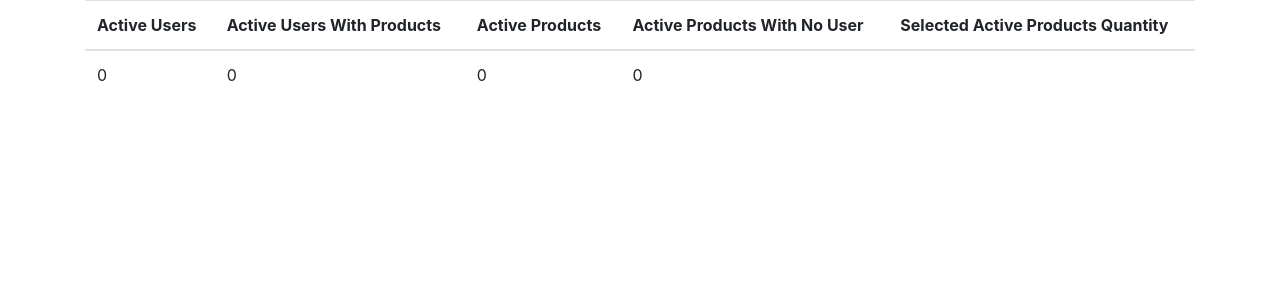
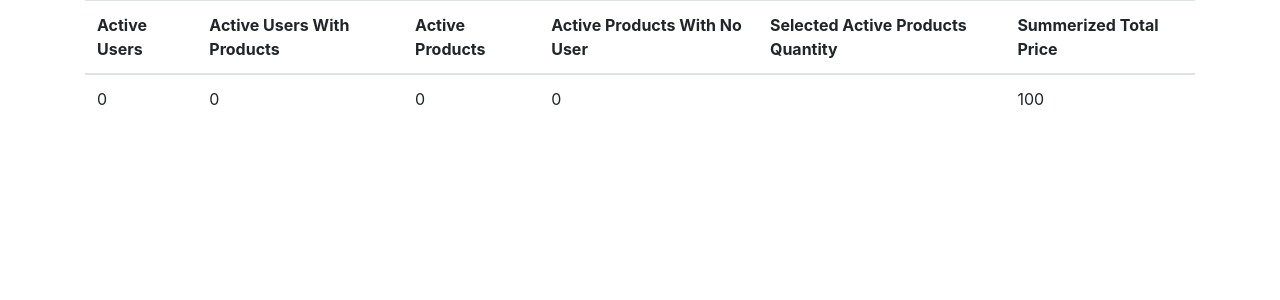
Before and after one commit to rajurayhan/ee-assignment, a CodeIgniter app: page /assignment/index.php/users/index in a window 1280 px wide. Shown: the top 300 px of the page. Run offline with CodeIgniter, Linux system fonts and the light colour scheme; tables that the repository leaves empty or names only in its code hold one stand-in row (values such as "Sample post").

Commit message:
Completed Summerized total

```diff
--- a/application/controllers/Users.php
+++ b/application/controllers/Users.php
@@ -31,6 +31,11 @@ class Users extends CI_Controller {
         // Count Active Products Selected
         $selectedActiveProductsQuantity = $this->User_product_model->countSelectedActiveProducts();
         $data['selected_active_products_count'] = $selectedActiveProductsQuantity;
+
+        // Sumerized Data
+        $summerizedQuantityAndPriceValue = $this->User_product_model->getSummerizedQuantityAndPriceValue();
+        $data['summerized_total_price'] = $summerizedQuantityAndPriceValue;
+
         $this->load->view('users/index', $data);
     }
 }
--- a/application/models/User_product_model.php
+++ b/application/models/User_product_model.php
@@ -21,7 +21,6 @@ class User_product_model extends CI_Model {
     }
 
     public function countSelectedActiveProducts(){
-        // $this->db->select('SUM(user_has_product.quantity)');
         $this->db->select_sum('user_has_product.quantity','quantity');
         $this->db->from('user_has_product');
         $this->db->join('products', 'products.id = user_has_product.product_id');
@@ -29,4 +28,11 @@ class User_product_model extends CI_Model {
         $query = $this->db->get();
         return $query->row()->quantity;
     }
+
+    public function getSummerizedQuantityAndPriceValue(){
+        $this->db->select('SUM(quantity * price) as summerized_total');
+        $this->db->from('user_has_product');
+        $query = $this->db->get();
+        return $query->row()->summerized_total;
+    }
 }
--- a/application/views/users/index.php
+++ b/application/views/users/index.php
@@ -21,6 +21,7 @@
                                 <th>Active Products</th>
                                 <th>Active Products With No User</th>
                                 <th>Selected Active Products Quantity</th>
+                                <th>Summerized Total Price</th>
                             </tr>
                         </thead>
                         <tbody>
@@ -30,6 +31,8 @@
                                 <td><?php echo $active_products ?></td>
                                 <td><?php echo $active_products_with_no_user ?></td>
                                 <td><?php echo $selected_active_products_count ?></td>
+                                <td><?php echo $summerized_total_price ?></td>
+
                             </tr>
                         </tbody>
                     </table>
```
